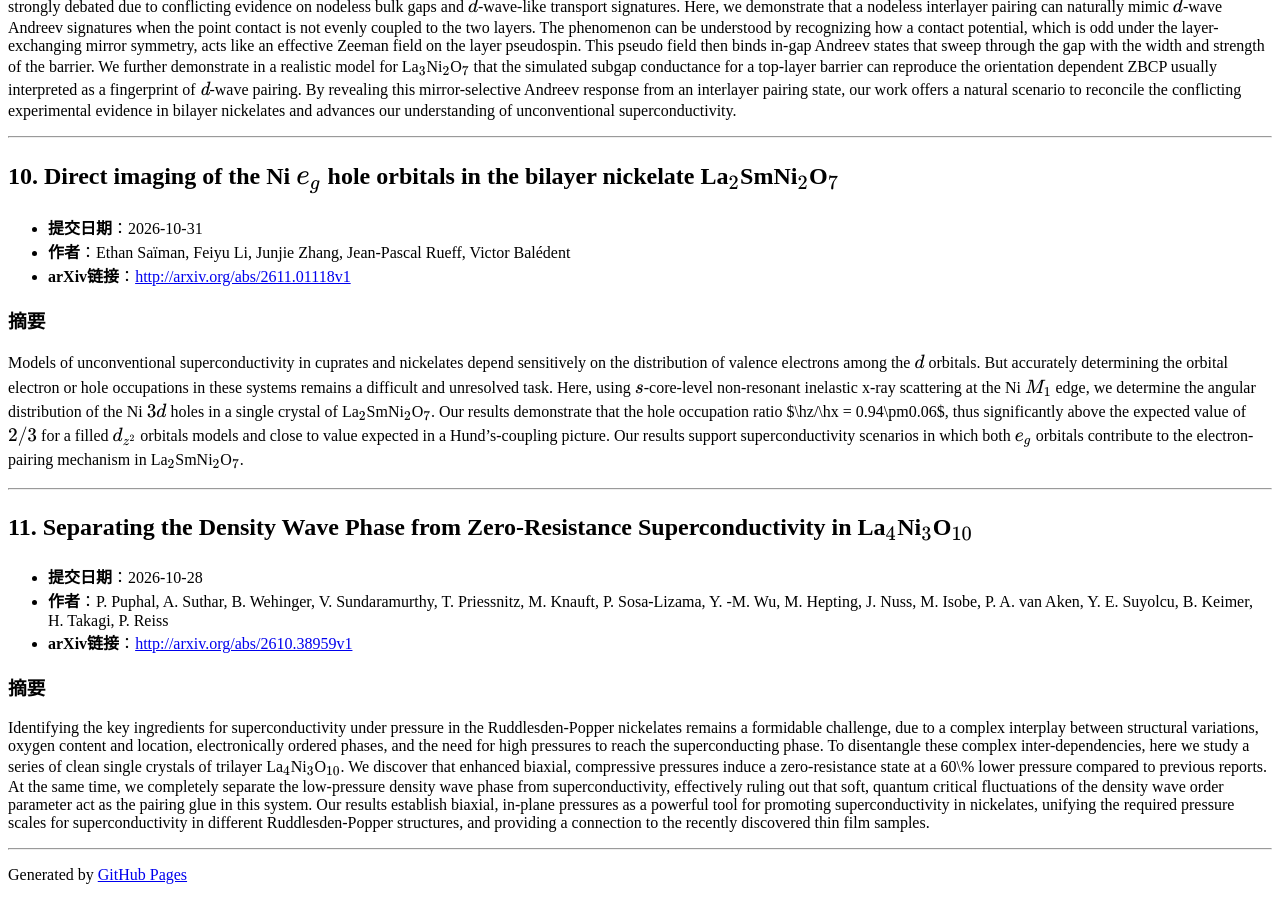
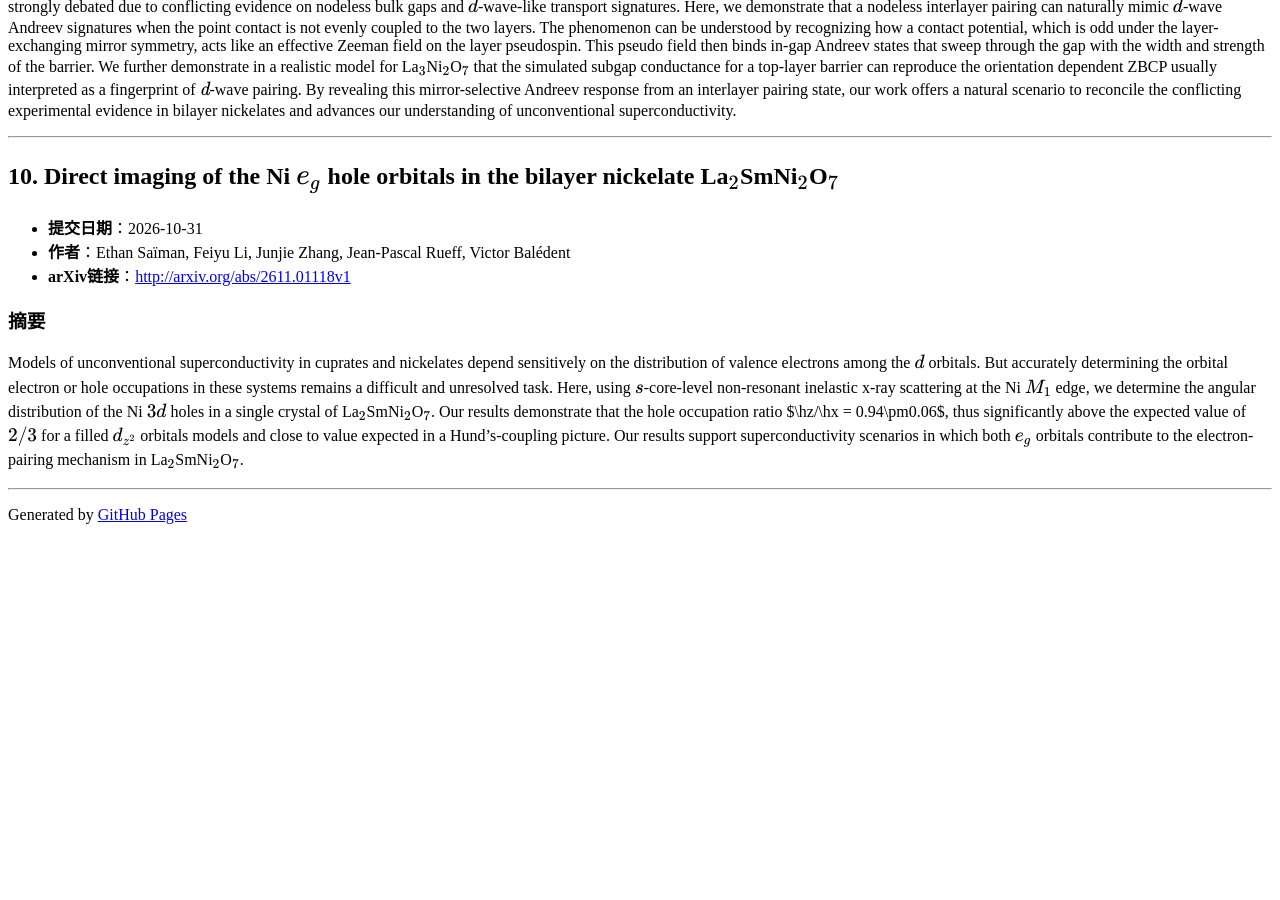
Before and after one commit to yangke25491/daily-arxiv-nickelate_superconductivity, a Jekyll site: the page built from docs/index.md, in a window 1280 px wide and 900 px high, scrolled down 3595 px. Built offline with Jekyll 4.4.1, drawn with Linux system fonts in a browser that asks for light colours; after the commit the page ends 4135 px from its top, so only the background shows below that; some of the changed text lies outside the part shown.

Commit message:
Automated update: arXiv papers

```diff
--- a/docs/index.md
+++ b/docs/index.md
@@ -5,8 +5,8 @@ title: 镍酸盐超导论文
 
 # 凝聚态物理-镍酸盐高温超导相关论文
 
-> 检索时间范围：**2026-10-28 至 2026-11-27**
-> 数据检索到 **11** 篇相关论文，按提交时间降序排列
+> 检索时间范围：**2026-10-29 至 2026-11-28**
+> 数据检索到 **10** 篇相关论文，按提交时间降序排列
 
 ---
 
@@ -119,14 +119,3 @@ The recent discovery of high-$T\_{\rm c}$ superconductivity in bilayer nickelate
 Models of unconventional superconductivity in cuprates and nickelates depend sensitively on the distribution of valence electrons among the $d$ orbitals. But accurately determining the orbital electron or hole occupations in these systems remains a difficult and unresolved task. Here, using $s$-core-level non-resonant inelastic x-ray scattering at the Ni $M\_1$ edge, we determine the angular distribution of the Ni $3d$ holes in a single crystal of La${}\_2$SmNi${}\_2$O${}\_7$. Our results demonstrate that the hole occupation ratio $\hz/\hx = 0.94\pm0.06$, thus significantly above the expected value of $2/3$ for a filled $d\_{z^2}$ orbitals models and close to value expected in a Hund's-coupling picture. Our results support superconductivity scenarios in which both $e\_g$ orbitals contribute to the electron-pairing mechanism in La${}\_2$SmNi${}\_2$O${}\_7$.
 
 ---
-
-## 11. Separating the Density Wave Phase from Zero-Resistance Superconductivity in La${}\_4$Ni${}\_3$O${}\_{10}$
-
-- **提交日期**：2026-10-28
-- **作者**：P. Puphal, A. Suthar, B. Wehinger, V. Sundaramurthy, T. Priessnitz, M. Knauft, P. Sosa-Lizama, Y. -M. Wu, M. Hepting, J. Nuss, M. Isobe, P. A. van Aken, Y. E. Suyolcu, B. Keimer, H. Takagi, P. Reiss
-- **arXiv链接**：[http://arxiv.org/abs/2610.38959v1](http://arxiv.org/abs/2610.38959v1)
-
-### 摘要
-Identifying the key ingredients for superconductivity under pressure in the Ruddlesden-Popper nickelates remains a formidable challenge, due to a complex interplay between structural variations, oxygen content and location, electronically ordered phases, and the need for high pressures to reach the superconducting phase. To disentangle these complex inter-dependencies, here we study a series of clean single crystals of trilayer La${}\_4$Ni${}\_3$O${}\_{10}$. We discover that enhanced biaxial, compressive pressures induce a zero-resistance state at a 60\% lower pressure compared to previous reports. At the same time, we completely separate the low-pressure density wave phase from superconductivity, effectively ruling out that soft, quantum critical fluctuations of the density wave order parameter act as the pairing glue in this system. Our results establish biaxial, in-plane pressures as a powerful tool for promoting superconductivity in nickelates, unifying the required pressure scales for superconductivity in different Ruddlesden-Popper structures, and providing a connection to the recently discovered thin film samples.
-
----
```
